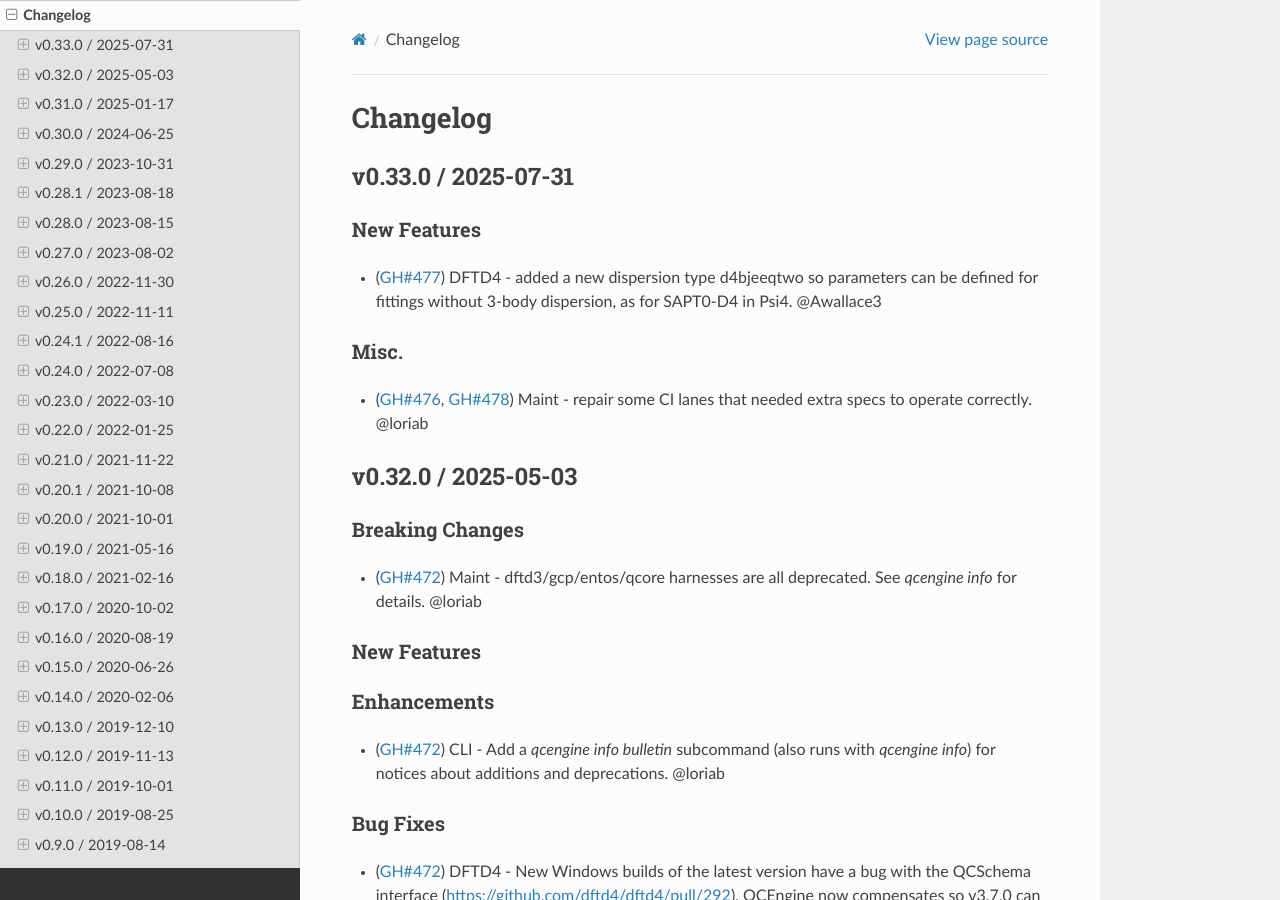
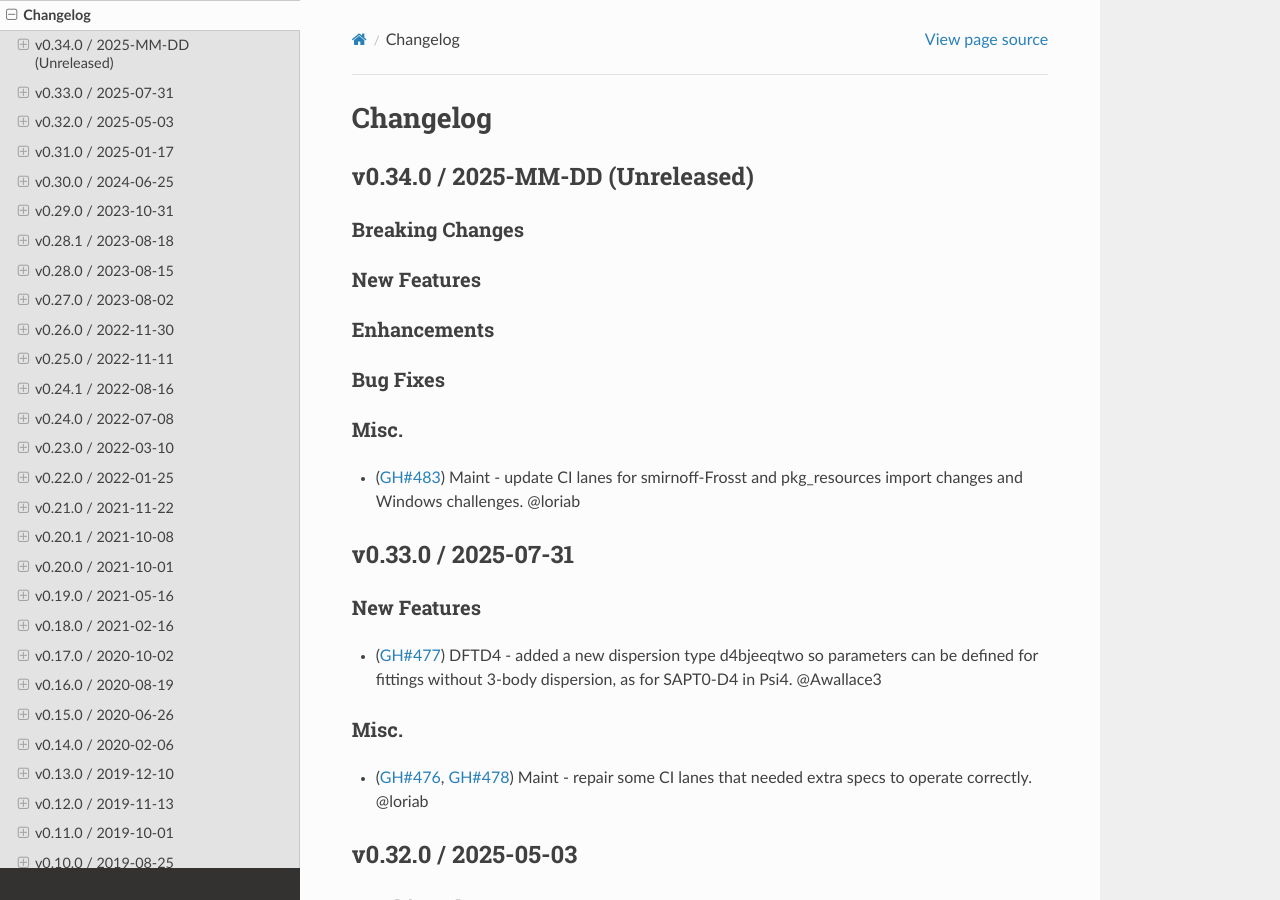
Before and after one commit to MolSSI/QCEngine, a Sphinx documentation site: the page built from docs/source/changelog.rst, in a window 1280 px wide and 900 px high. Built offline with Sphinx 7.4.7 and the Read the Docs theme 3.1.0, drawn with Linux system fonts in a browser that asks for light colours; the version number could not be read and is left out.

Commit message:
Fix CI for Windows+Psi4, OpenMM (#483)
* Update psi4 version in conda environment

Updated psi4 version and commented out previous dependencies.

* Add special config step for QCEngine

Add special configuration for optimization-dispersion on Windows.

* Modify pytest command in CI workflow

Updated pytest command to exclude 'test_config' in CI workflow.

* Loriab patch 3 (#484)

* Update psi4 dependency in conda environment

Updated psi4 dependency to the latest version and removed specific version constraints.

* Update geometric package version constraint

* Rename CI workflow steps for clarity

* Update psi4 dependency version in YAML file

* Update openmm.yaml dependencies versions

* Add setuptools version constraint

Add setuptools version constraint to psi-cf.yaml

* Update openmm.yaml dependencies for compatibility

* Fix casing for 'setuptools' in psi-cf.yaml

* Import and print available force fields in test

Added import and print statement for available force fields.

* Update dependencies in psi-cf.yaml

* Update dependencies in openmm.yaml

Removed version constraint for openff-forcefields and added smirnoff99Frosst.

* Clean up test_geometric_generic by removing unused code

Removed unused import and print statement for available force fields.

* Update setuptools dependency in psi-cf.yaml

* Modify dependencies in psi-cf.yaml

Updated setuptools version and added packaging dependency.

* Add rdkit to conda environment dependencies

* Loriab patch 3 (#485)

* Add changelog entry for version 0.34.0

Added changelog entry for version 0.34.0 with sections for breaking changes, new features, enhancements, bug fixes, and miscellaneous updates.

* Update conda-remove-defaults to string type

Changed conda-remove-defaults to a string value.

* Update CI workflow to remove conda defaults

Change conda configuration to remove defaults.

* Modify CI configuration for pytest and conditions

Updated pytest command to exclude 'test_config' along with 'hes2' and 'qchem'. Modified condition for Special Config to include 'Psi4-1.8'.

```diff
--- a/docs/source/changelog.rst
+++ b/docs/source/changelog.rst
@@ -26,6 +26,26 @@ Changelog
 .. ++++++++++++++
 .. - UNMERGED (:pr:`421`) GAMESS - error handling and memory @taylor-a-barnes
 .. - UNSOLVED (:issue:`397`) extras failed
+
+
+v0.34.0 / 2025-MM-DD (Unreleased)
+--------------------
+
+Breaking Changes
+++++++++++++++++
+
+New Features
+++++++++++++
+
+Enhancements
+++++++++++++
+
+Bug Fixes
++++++++++
+
+Misc.
++++++
+- (:pr:`483`) Maint - update CI lanes for smirnoff-Frosst and pkg_resources import changes and Windows challenges. @loriab
 
 
 v0.33.0 / 2025-07-31
```
Also changed, not shown: 4 other files.
